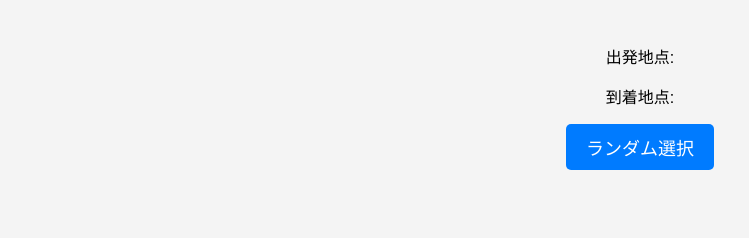
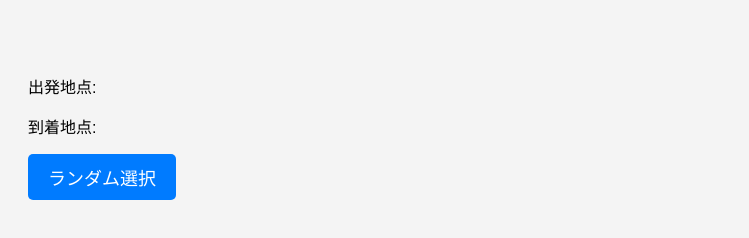
Before and after one commit to taxi-3333/taxi-location, a plain HTML site: page index.html in a window 1280 px wide. Shown: the whole page, without its empty margins (0-749 px from the left). Drawn offline with Linux system fonts and the light colour scheme.

Commit message:
Update style.css

```diff
--- a/style.css
+++ b/style.css
@@ -1,8 +1,8 @@
 body {
     font-family: Arial, sans-serif;
-    text-align: center;
+    text-align: left; /* 左揃え */
     background-color: #f4f4f4;
-    padding: 20px;
+    padding: 50px 20px; /* 上部に余白をたっぷり */
 }
 
 button {
```
